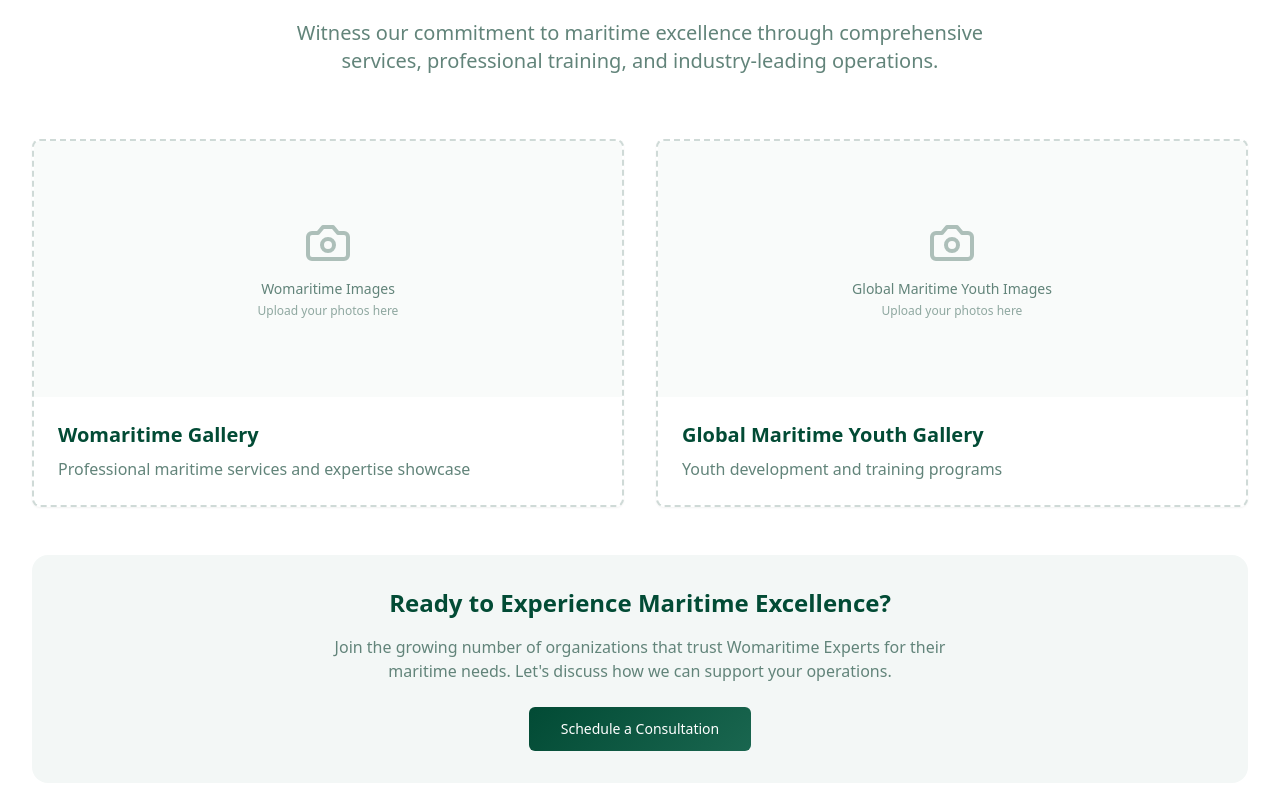
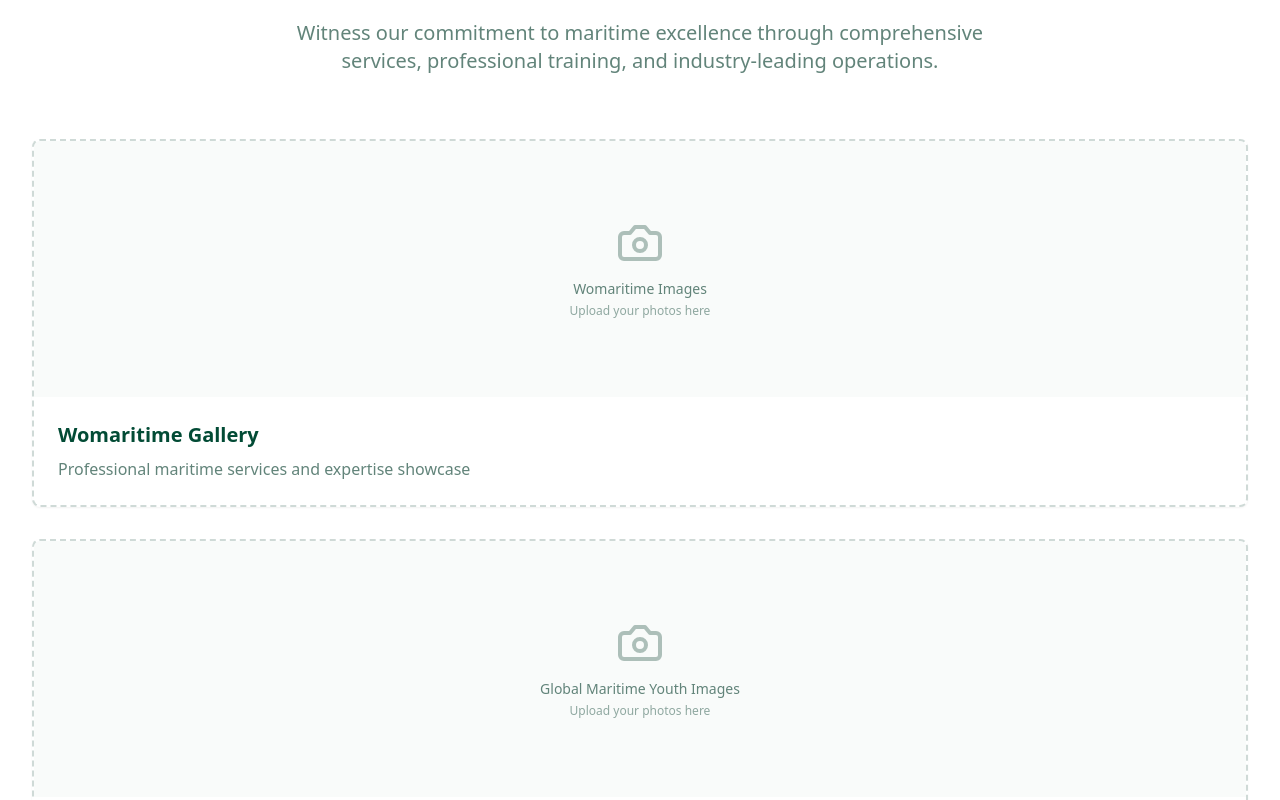
Before and after one commit to asanda9999/ocean-wave-women, a React (Vite) app: page / in a window 1280 px wide. Shown: the part 7840-8640 px from the top of the page. Built offline with nearby package versions, Linux system fonts and the light colour scheme.

Commit message:
Stack gallery sections
Stack gallery sections to be on top of each other instead of side by side.

```diff
--- a/src/components/GallerySection.tsx
+++ b/src/components/GallerySection.tsx
@@ -46,7 +46,7 @@ const GallerySection = () => {
         </div>
 
         {/* Gallery Placeholder Sections */}
-        <div className="grid md:grid-cols-2 gap-8 mb-12">
+        <div className="grid gap-8 mb-12">
           {placeholderSections.map((section) => (
             <Card
               key={section.id}
```
